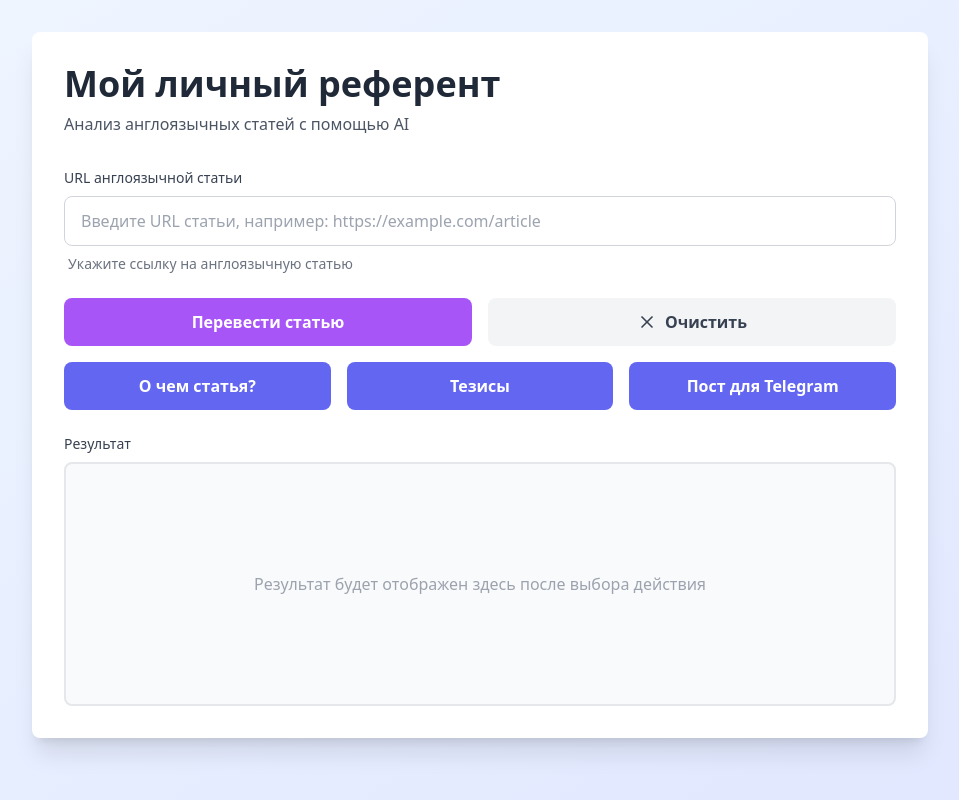
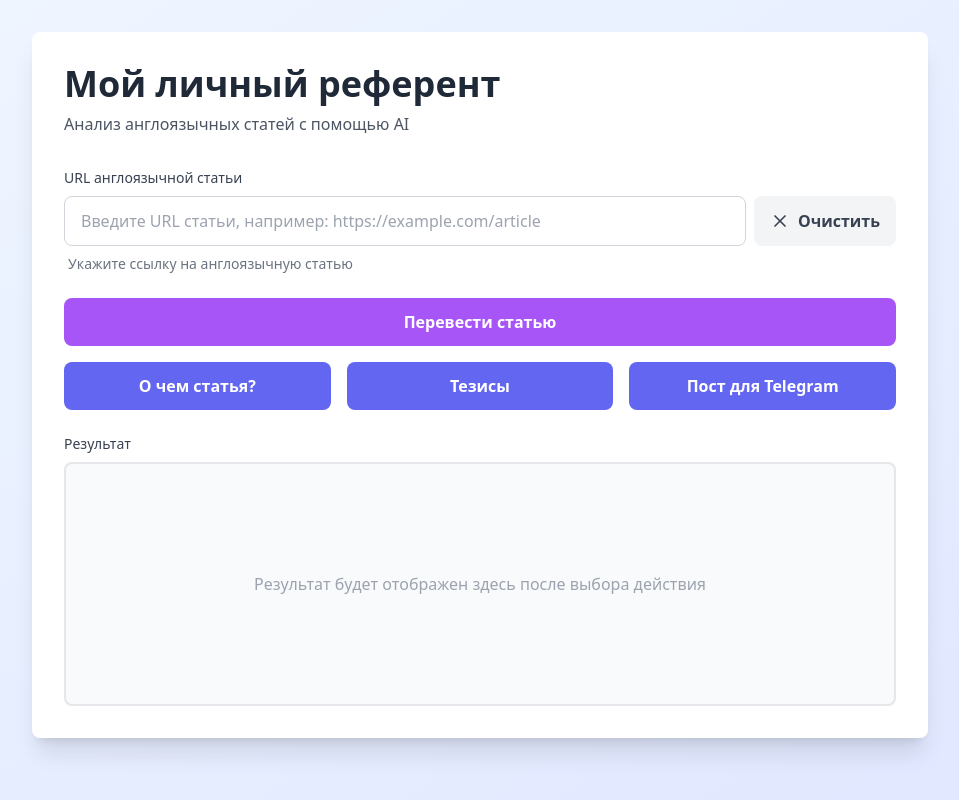
Before and after one commit to shivo-ux/referent, a Next.js app: page / in a window 1280 px wide. Shown: the whole page, without its empty margins (160-1119 px from the left). Built offline with nearby package versions, Linux system fonts and the light colour scheme.

Commit message:
Refactor Home component: integrate clear button into URL input section for improved layout and user interaction, and streamline button arrangements for better accessibility.

```diff
--- a/app/page.tsx
+++ b/app/page.tsx
@@ -182,26 +182,37 @@ export default function Home() {
             >
               URL англоязычной статьи
             </label>
+            <div className="flex gap-2">
               <input
                 id="article-url"
                 type="url"
                 value={url}
                 onChange={(e) => setUrl(e.target.value)}
                 placeholder="Введите URL статьи, например: https://example.com/article"
-              className="w-full px-3 sm:px-4 py-3 border border-gray-300 rounded-lg focus:ring-2 focus:ring-indigo-500 focus:border-transparent outline-none transition-all text-sm sm:text-base"
+                className="flex-1 px-3 sm:px-4 py-3 border border-gray-300 rounded-lg focus:ring-2 focus:ring-indigo-500 focus:border-transparent outline-none transition-all text-sm sm:text-base"
               />
+              <button
+                onClick={handleClear}
+                disabled={loading}
+                title="Очистить все поля и результаты"
+                className="px-3 sm:px-4 py-3 rounded-lg font-semibold text-gray-700 bg-gray-100 hover:bg-gray-200 transition-all transform hover:scale-105 active:scale-95 flex items-center justify-center gap-1 sm:gap-2 text-sm sm:text-base flex-shrink-0"
+              >
+                <X className="h-4 w-4 sm:h-5 sm:w-5" />
+                <span className="hidden sm:inline">Очистить</span>
+              </button>
+            </div>
             <p className="mt-2 text-xs sm:text-sm text-gray-500 px-1">
               Укажите ссылку на англоязычную статью
             </p>
           </div>
 
-          {/* Кнопки перевода и очистки */}
-          <div className="grid grid-cols-1 md:grid-cols-2 gap-4 mb-4">
+          {/* Кнопка перевода */}
+          <div className="mb-4">
             <button
               onClick={handleTranslate}
               disabled={loading}
               title="Перевести статью с английского на русский язык"
-              className={`px-4 sm:px-6 py-3 rounded-lg font-semibold text-white transition-all transform hover:scale-105 active:scale-95 text-sm sm:text-base ${
+              className={`w-full px-4 sm:px-6 py-3 rounded-lg font-semibold text-white transition-all transform hover:scale-105 active:scale-95 text-sm sm:text-base ${
                 loading && activeAction !== 'translate'
                   ? 'bg-gray-400 cursor-not-allowed'
                   : activeAction === 'translate'
@@ -220,16 +231,6 @@ export default function Home() {
               ) : (
                 'Перевести статью'
               )}
-            </button>
-
-            <button
-              onClick={handleClear}
-              disabled={loading}
-              title="Очистить все поля и результаты"
-              className="px-4 sm:px-6 py-3 rounded-lg font-semibold text-gray-700 bg-gray-100 hover:bg-gray-200 transition-all transform hover:scale-105 active:scale-95 flex items-center justify-center gap-2 text-sm sm:text-base"
-            >
-              <X className="h-5 w-5" />
-              Очистить
             </button>
           </div>
 
```
Lines whose indentation alone changed are shown as unchanged.
